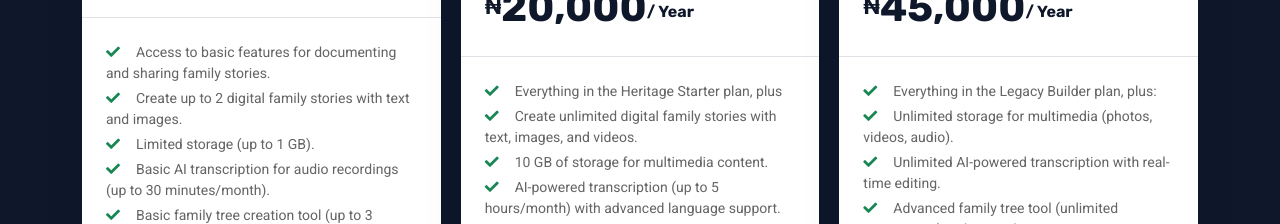
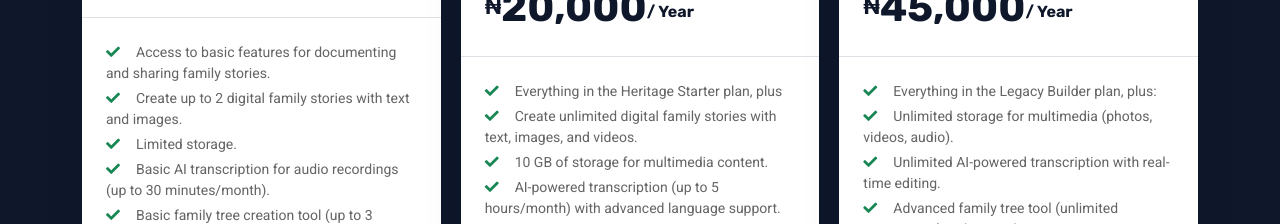
Before and after one commit to Rigwe19/Akukom, a React (Vite) app: page / in a window 1280 px wide. Shown: the part 6600-6824 px from the top of the page. Built offline with nearby package versions, Linux system fonts and the light colour scheme.

Commit message:
fixed pricing call to action

```diff
--- a/src/components/Home/PricingComponent.tsx
+++ b/src/components/Home/PricingComponent.tsx
@@ -28,7 +28,7 @@
                             <div className="p-4 pt-0 ">
                                 <p className="text-sm"><i className="fa fa-check text-success text-sm me-3"></i>Access to basic features for documenting and sharing family stories.</p>
                                 <p className="text-sm"><i className="fa fa-check text-success text-sm me-3"></i>Create up to 2 digital family stories with text and images.</p>
-                                <p className="text-sm"><i className="fa fa-check text-success text-sm me-3"></i>Limited storage (up to 1 GB).</p>
+                                <p className="text-sm"><i className="fa fa-check text-success text-sm me-3"></i>Limited storage.</p>
                                 <p className="text-sm"><i className="fa fa-check text-success text-sm me-3"></i>Basic AI transcription for audio recordings (up to 30 minutes/month).</p>
                                 <p className="text-sm"><i className="fa fa-check text-success text-sm me-3"></i>Basic family tree creation tool (up to 3 generations).</p>
                                 <p className="text-sm"><i className="fa fa-check text-success text-sm me-3"></i>Access to 2 public templates for storytelling.</p>
@@ -37,7 +37,7 @@
                                 <p className="text-sm"><i className="fa fa-check text-success me-3"></i>Limited email support.</p>
                             </div>
                         </div>
-                        <a className="btn-slide mt-2 ms-4 align-self-end d-flex" href=""><i className="fa fa-arrow-right"></i><span >Order Now</span></a>
+                        <a className="btn-slide mt-2 ms-4 align-self-end d-flex" href=""><i className="fa fa-arrow-right"></i><span >Get Plan</span></a>
                     </div>
                     <div className="wow fadeInUp price-item pb-4 d-grid" data-wow-delay="0.5s">
                         <div className="">
@@ -67,7 +67,7 @@
                                 <p className="text-sm"><i className="fa fa-check text-success me-3"></i>Priority customer support via email and live chat.</p>
                             </div>
                         </div>
-                        <a className="btn-slide mt-2 ms-4 align-self-end d-flex" href=""><i className="fa fa-arrow-right"></i><span >Order Now</span></a>
+                        <a className="btn-slide mt-2 ms-4 align-self-end d-flex" href=""><i className="fa fa-arrow-right"></i><span >Get Plan</span></a>
                     </div>
                     <div className="wow fadeInUp d-grid pb-4 price-item" data-wow-delay="0.7s">
                         <div className="">
@@ -96,7 +96,7 @@
                                 <p className="text-sm"><i className="fa fa-check text-success me-3"></i>Premium customer support with dedicated phone and email assistance.</p>
                             </div>
                         </div>
-                        <a className="btn-slide mt-2 align-self-end ms-4 d-flex" href=""><i className="fa fa-arrow-right"></i><span >Order Now</span></a>
+                        <a className="btn-slide mt-2 align-self-end ms-4 d-flex" href=""><i className="fa fa-arrow-right"></i><span >Get Plan</span></a>
                     </div>
                 </div>
             </div>
```
